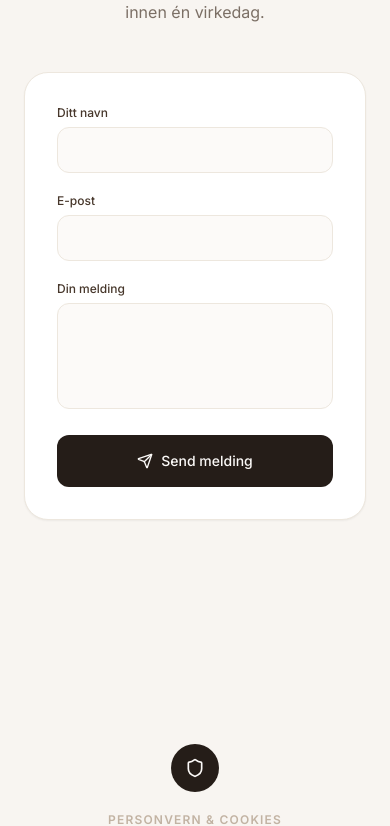
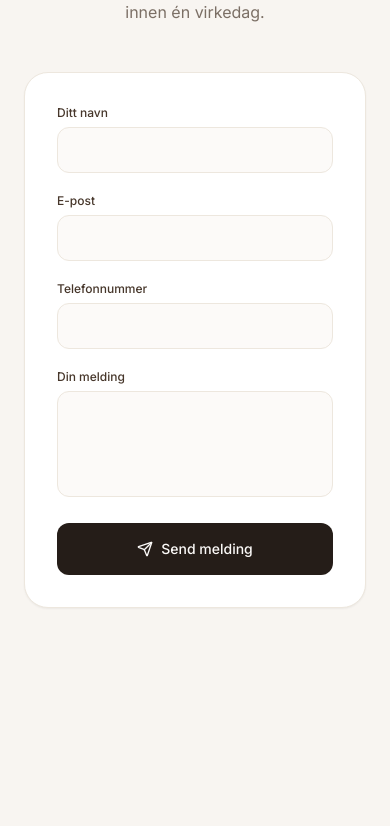
Before and after one commit to anishalvadzic/webbly.next, a Next.js app: page / in a window 390 px wide. Shown: the part 8740-9566 px from the top of the page. Built offline with nearby package versions, Linux system fonts and the light colour scheme.

Commit message:
Add phone number field to contact form
https://claude.ai/code/session_01JGQV9Hfih7n6RFLmcQk5aJ

```diff
--- a/components/landing/Contact.jsx
+++ b/components/landing/Contact.jsx
@@ -7,7 +7,7 @@ import { Send, Check } from "lucide-react";
 export default function Contact({ lang }) {
   const ref = useRef(null);
   const inView = useInView(ref, { once: true, margin: "-60px" });
-  const [form, setForm] = useState({ name: "", email: "", message: "" });
+  const [form, setForm] = useState({ name: "", email: "", phone: "", message: "" });
   const [sent, setSent] = useState(false);
   const [loading, setLoading] = useState(false);
 
@@ -18,6 +18,7 @@ export default function Contact({ lang }) {
       sub: "Har du spørsmål? Skriv til oss. Vi svarer innen én virkedag.",
       name: "Ditt navn",
       email: "E-post",
+      phone: "Telefonnummer",
       message: "Din melding",
       cta: "Send melding",
       sent: "Melding sendt!",
@@ -29,6 +30,7 @@ export default function Contact({ lang }) {
       sub: "Have questions? Write to us. We reply within one business day.",
       name: "Your name",
       email: "Email address",
+      phone: "Phone number",
       message: "Your message",
       cta: "Send Message",
       sent: "Message sent!",
@@ -99,6 +101,7 @@ export default function Contact({ lang }) {
             {[
               { key: "name", label: t.name, type: "text" },
               { key: "email", label: t.email, type: "email" },
+              { key: "phone", label: t.phone, type: "tel" },
             ].map((field) => (
               <div key={field.key}>
                 <label
```
